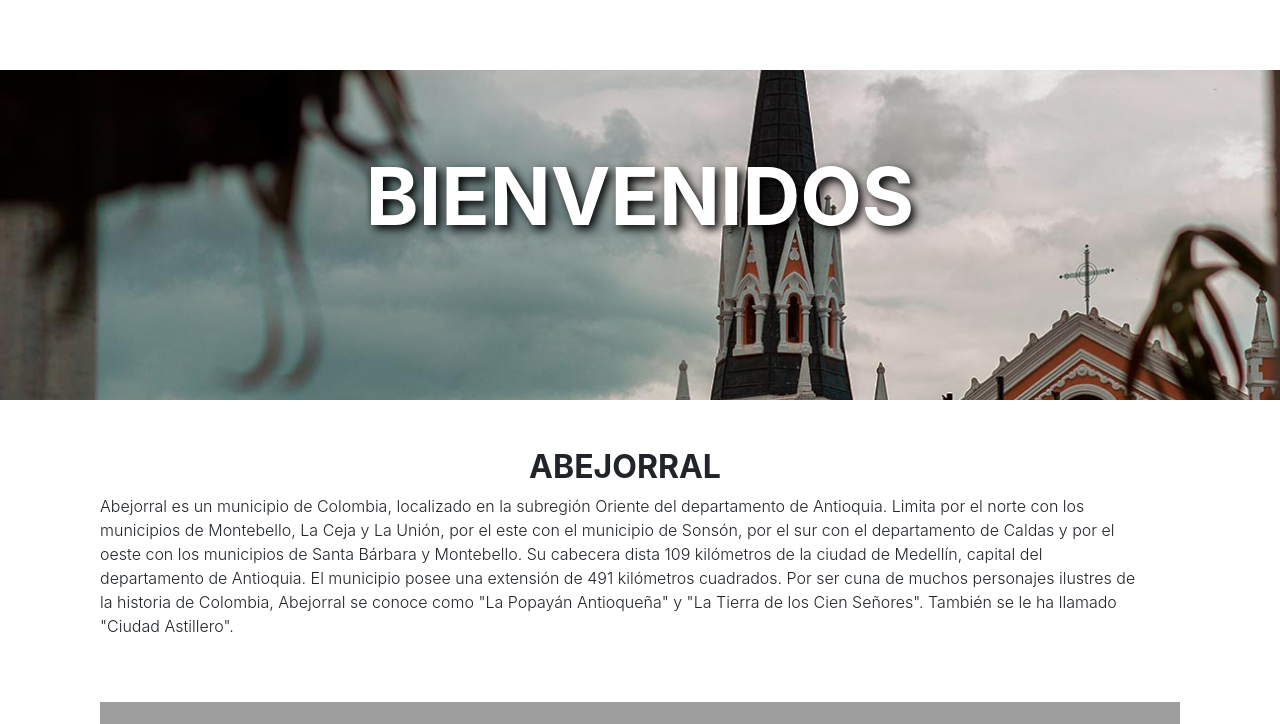
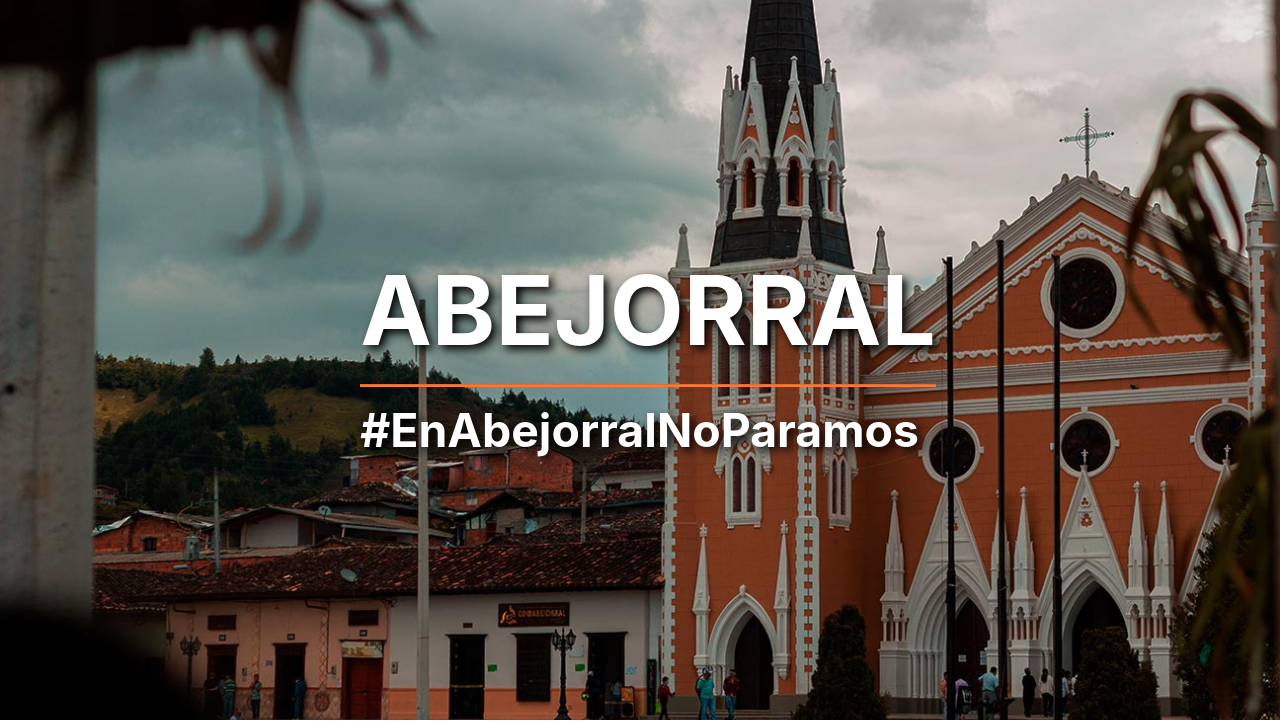
Before and after one commit to sam-oro/abejorral-turista, a PHP site: page /GIT/ in a window 1280 px wide. Shown: the part 74-798 px from the top of the page. Run offline with PHP 8.4, Linux system fonts and the light colour scheme; data comes from the database, SQL or seed files in the repository; some libraries are stand-ins or nearby versions; grey boxes are pictures that could not be loaded.

Commit message:
Cambio al index

```diff
--- a/css/style.css
+++ b/css/style.css
@@ -175,8 +175,8 @@ main {
 .bg-index {
     padding-top: 8rem;
     background-image: url(../img/sec-01.jpg);
-    height: 50vh;
-    background-position: center 70px;
+    height: 90vh;
+    background-position: center;
     background-repeat: no-repeat;
     background-size: cover;
     background-attachment: fixed;
@@ -190,10 +190,26 @@ main {
 .bg-index h1 {
     color: #ffffff;
     text-shadow: 4px 4px 10px #000000;
-    text-align: center;
-    font-size: 5rem;
+    font-size: 6rem;
     filter: brightness(100%);
     text-transform: uppercase;
+}
+
+.bg-index h3 {
+    color: #ffffff;
+    text-shadow: 4px 4px 10px #000000;
+    font-size: 2.9rem;
+    filter: brightness(100%);
+}
+
+.bg-index hr {
+    background-color: #F97838;
+    text-shadow: 4px 4px 10px #000000;
+    height: 2px;
+}
+
+.index-titulo{
+    margin-left: 1rem;
 }
 
 .iconos-index a {
--- a/index.php
+++ b/index.php
@@ -47,10 +47,12 @@
 
     <body>
         <section class="bg-index">
-            <h1>Bienvenidos</h1>
+            <div class="index-titulo">
+                <h1>Abejorral</h1>
+                <hr>
+                <h3>#EnAbejorralNoParamos</h3>
+            </div>
         </section>
-
-
 
         <section class="container">
             <div class="row col-12 mt-5">
```
Also changed, not shown: other parts of css/style.css (+58 -2 lines), vistas/Producto/vista_productos.php (+14 -11 lines).
